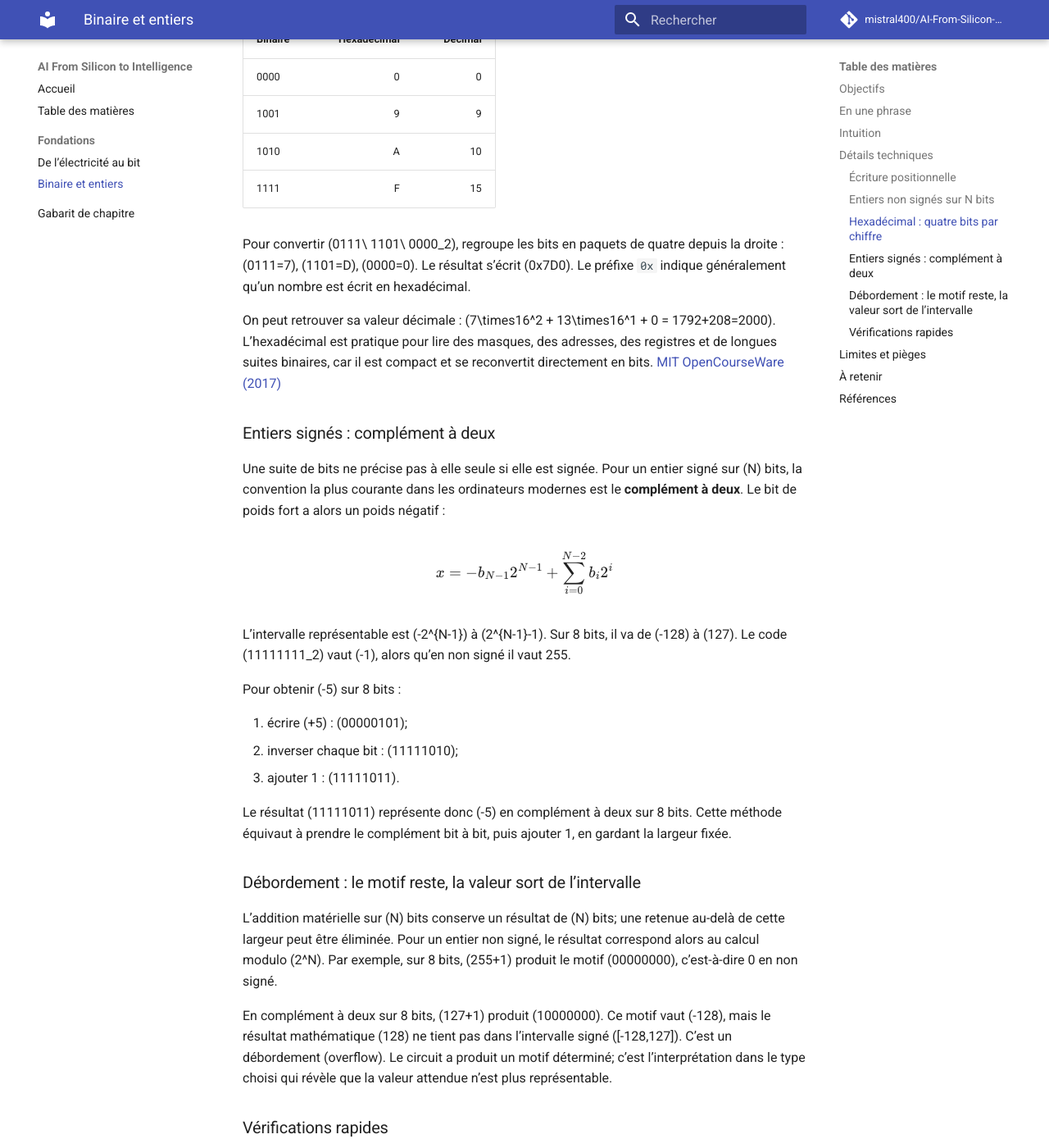
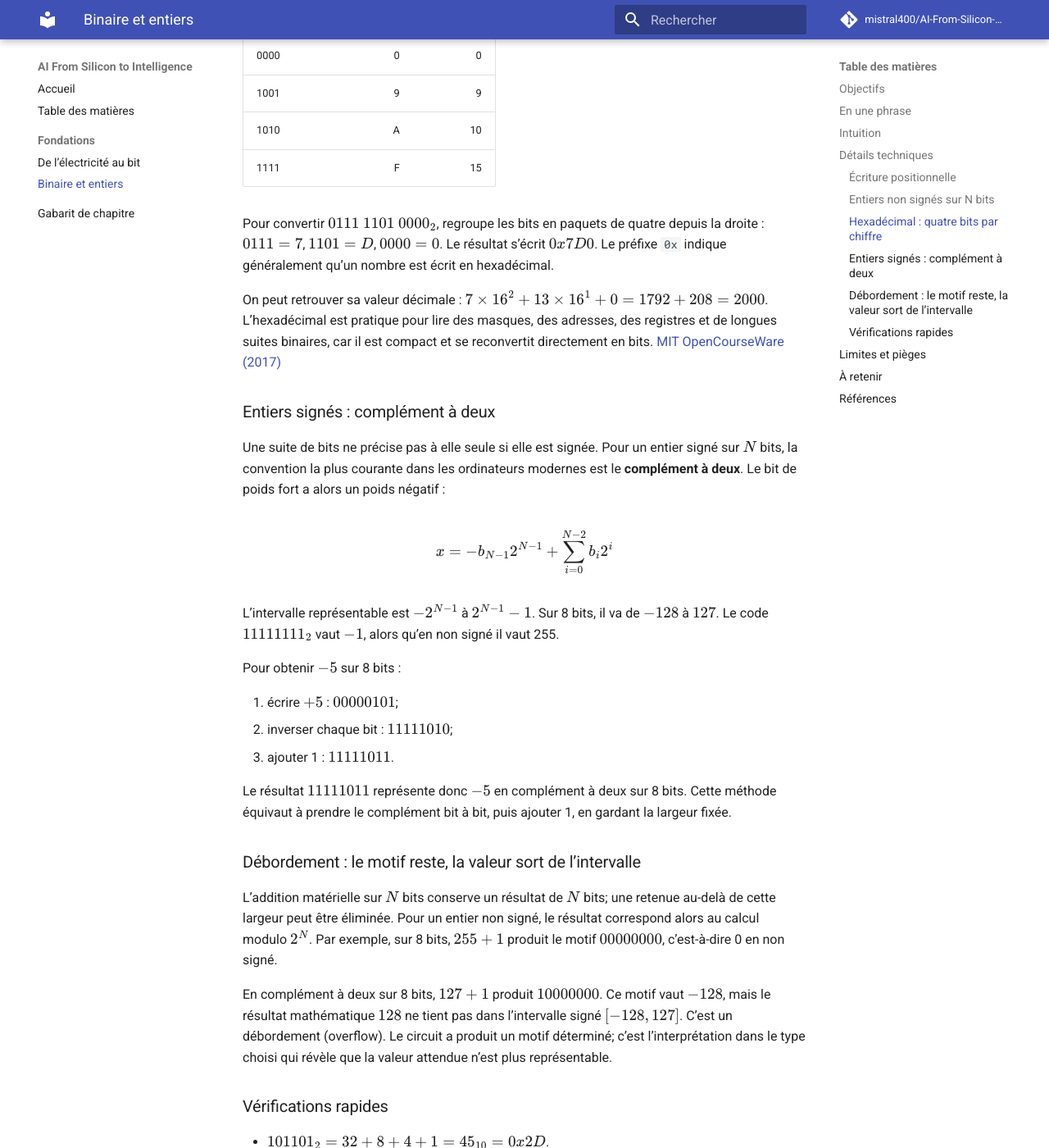
Before and after one commit to mistral400/AI-From-Silicon-to-Intelligence, an MkDocs documentation site: the page built from book/part-01-foundations/binary-and-integer-encoding.md, in a window 1280 px wide and 1400 px high, scrolled down 2175 px. Shown: the whole window at 82% size. Built offline with MkDocs 1.6.1 and Material for MkDocs 9.7.7, drawn with Linux system fonts in a browser that asks for light colours; comment, search, counter and statistics services are not loaded; some of the changed text lies outside the part shown.

Commit message:
docs: restore inline math delimiters in integer chapter

```diff
--- a/book/part-01-foundations/binary-and-integer-encoding.md
+++ b/book/part-01-foundations/binary-and-integer-encoding.md
@@ -31,19 +31,19 @@ Il faut donc distinguer trois choses :
 
 ### Écriture positionnelle
 
-Un nombre en base (b) est une somme de chiffres multipliés par les puissances de (b). Par exemple :
+Un nombre en base \(b\) est une somme de chiffres multipliés par les puissances de \(b\). Par exemple :
 
 \[
 352_{10} = 3\times10^2 + 5\times10^1 + 2\times10^0
 \]
 
-En base 2, les chiffres possibles sont 0 et 1, et les poids sont (2^0, 2^1, 2^2, \ldots). Ainsi :
+En base 2, les chiffres possibles sont 0 et 1, et les poids sont \(2^0, 2^1, 2^2, \ldots\). Ainsi :
 
 \[
 1101_2 = 1\times2^3 + 1\times2^2 + 0\times2^1 + 1\times2^0 = 13_{10}
 \]
 
-Pour convertir un entier décimal positif en binaire, on peut le décomposer en puissances de 2. Comme (13 = 8+4+1), les poids (8,4,2,1) donnent les bits (1,1,0,1), donc (13_{10}=1101_2).
+Pour convertir un entier décimal positif en binaire, on peut le décomposer en puissances de 2. Comme \(13 = 8+4+1\), les poids \(8,4,2,1\) donnent les bits \(1,1,0,1\), donc \(13_{10}=1101_2\).
 
 Les bits après la virgule utilisent des puissances négatives. Par exemple :
 
@@ -51,23 +51,23 @@ Les bits après la virgule utilisent des puissances négatives. Par exemple :
 0{,}101_2 = 1\times2^{-1} + 0\times2^{-2} + 1\times2^{-3} = 0{,}625_{10}
 \]
 
-Certaines fractions décimales n’ont pas d’écriture binaire finie, comme (0{,}1_{10}). Leur représentation informatique doit alors être arrondie; les nombres à virgule flottante seront traités séparément.
+Certaines fractions décimales n’ont pas d’écriture binaire finie, comme \(0{,}1_{10}\). Leur représentation informatique doit alors être arrondie; les nombres à virgule flottante seront traités séparément.
 
 ### Entiers non signés sur N bits
 
-Un entier binaire non signé sur (N) bits a la valeur :
+Un entier binaire non signé sur \(N\) bits a la valeur :
 
 \[
 x = \sum_{i=0}^{N-1} b_i 2^i
 \]
 
-où (b_i) vaut 0 ou 1. Son intervalle va de (0) à (2^N-1), car le plus petit code est composé uniquement de zéros et le plus grand uniquement de uns.
+où \(b_i\) vaut 0 ou 1. Son intervalle va de \(0\) à \(2^N-1\), car le plus petit code est composé uniquement de zéros et le plus grand uniquement de uns.
 
-Sur 4 bits, la valeur maximale est (2^4-1=15). Le code (1101_2) vaut 13. Sur 8 bits, le même motif devient (00001101_2) et vaut encore 13 : les zéros ajoutés à gauche conservent la valeur non signée, mais fixent une largeur de représentation.
+Sur 4 bits, la valeur maximale est \(2^4-1=15\). Le code \(1101_2\) vaut 13. Sur 8 bits, le même motif devient \(00001101_2\) et vaut encore 13 : les zéros ajoutés à gauche conservent la valeur non signée, mais fixent une largeur de représentation.
 
 ### Hexadécimal : quatre bits par chiffre
 
-La base 16 utilise les chiffres 0 à 9 puis les lettres A à F, où A vaut 10, B vaut 11, …, F vaut 15. Comme (16=2^4), un chiffre hexadécimal correspond exactement à quatre bits :
+La base 16 utilise les chiffres 0 à 9 puis les lettres A à F, où A vaut 10, B vaut 11, …, F vaut 15. Comme \(16=2^4\), un chiffre hexadécimal correspond exactement à quatre bits :
 
 | Binaire | Hexadécimal | Décimal |
 |---|---:|---:|
@@ -76,46 +76,46 @@ La base 16 utilise les chiffres 0 à 9 puis les lettres A à F, où A vaut 10, B
 | 1010 | A | 10 |
 | 1111 | F | 15 |
 
-Pour convertir (0111\ 1101\ 0000_2), regroupe les bits en paquets de quatre depuis la droite : (0111=7), (1101=D), (0000=0). Le résultat s’écrit (0x7D0). Le préfixe `0x` indique généralement qu’un nombre est écrit en hexadécimal.
+Pour convertir \(0111\ 1101\ 0000_2\), regroupe les bits en paquets de quatre depuis la droite : \(0111=7\), \(1101=D\), \(0000=0\). Le résultat s’écrit \(0x7D0\). Le préfixe `0x` indique généralement qu’un nombre est écrit en hexadécimal.
 
-On peut retrouver sa valeur décimale : (7\times16^2 + 13\times16^1 + 0 = 1792+208=2000). L’hexadécimal est pratique pour lire des masques, des adresses, des registres et de longues suites binaires, car il est compact et se reconvertit directement en bits. [MIT OpenCourseWare (2017)](#references)
+On peut retrouver sa valeur décimale : \(7\times16^2 + 13\times16^1 + 0 = 1792+208=2000\). L’hexadécimal est pratique pour lire des masques, des adresses, des registres et de longues suites binaires, car il est compact et se reconvertit directement en bits. [MIT OpenCourseWare (2017)](#references)
 
 ### Entiers signés : complément à deux
 
-Une suite de bits ne précise pas à elle seule si elle est signée. Pour un entier signé sur (N) bits, la convention la plus courante dans les ordinateurs modernes est le **complément à deux**. Le bit de poids fort a alors un poids négatif :
+Une suite de bits ne précise pas à elle seule si elle est signée. Pour un entier signé sur \(N\) bits, la convention la plus courante dans les ordinateurs modernes est le **complément à deux**. Le bit de poids fort a alors un poids négatif :
 
 \[
 x = -b_{N-1}2^{N-1} + \sum_{i=0}^{N-2} b_i2^i
 \]
 
-L’intervalle représentable est (-2^{N-1}) à (2^{N-1}-1). Sur 8 bits, il va de (-128) à (127). Le code (11111111_2) vaut (-1), alors qu’en non signé il vaut 255.
+L’intervalle représentable est \(-2^{N-1}\) à \(2^{N-1}-1\). Sur 8 bits, il va de \(-128\) à \(127\). Le code \(11111111_2\) vaut \(-1\), alors qu’en non signé il vaut 255.
 
-Pour obtenir (-5) sur 8 bits :
+Pour obtenir \(-5\) sur 8 bits :
 
-1. écrire (+5) : (00000101);
-2. inverser chaque bit : (11111010);
-3. ajouter 1 : (11111011).
+1. écrire \(+5\) : \(00000101\);
+2. inverser chaque bit : \(11111010\);
+3. ajouter 1 : \(11111011\).
 
-Le résultat (11111011) représente donc (-5) en complément à deux sur 8 bits. Cette méthode équivaut à prendre le complément bit à bit, puis ajouter 1, en gardant la largeur fixée.
+Le résultat \(11111011\) représente donc \(-5\) en complément à deux sur 8 bits. Cette méthode équivaut à prendre le complément bit à bit, puis ajouter 1, en gardant la largeur fixée.
 
 ### Débordement : le motif reste, la valeur sort de l’intervalle
 
-L’addition matérielle sur (N) bits conserve un résultat de (N) bits; une retenue au-delà de cette largeur peut être éliminée. Pour un entier non signé, le résultat correspond alors au calcul modulo (2^N). Par exemple, sur 8 bits, (255+1) produit le motif (00000000), c’est-à-dire 0 en non signé.
+L’addition matérielle sur \(N\) bits conserve un résultat de \(N\) bits; une retenue au-delà de cette largeur peut être éliminée. Pour un entier non signé, le résultat correspond alors au calcul modulo \(2^N\). Par exemple, sur 8 bits, \(255+1\) produit le motif \(00000000\), c’est-à-dire 0 en non signé.
 
-En complément à deux sur 8 bits, (127+1) produit (10000000). Ce motif vaut (-128), mais le résultat mathématique (128) ne tient pas dans l’intervalle signé ([-128,127]). C’est un débordement (overflow). Le circuit a produit un motif déterminé; c’est l’interprétation dans le type choisi qui révèle que la valeur attendue n’est plus représentable.
+En complément à deux sur 8 bits, \(127+1\) produit \(10000000\). Ce motif vaut \(-128\), mais le résultat mathématique \(128\) ne tient pas dans l’intervalle signé \([-128,127]\). C’est un débordement (overflow). Le circuit a produit un motif déterminé; c’est l’interprétation dans le type choisi qui révèle que la valeur attendue n’est plus représentable.
 
 ### Vérifications rapides
 
-- (101101_2 = 32+8+4+1=45_{10}=0x2D).
-- Sur 8 bits, (11110110_2) vaut 246 en non signé, mais (-10) en complément à deux.
-- Sur 5 bits, un non signé va de 0 à 31; un signé en complément à deux va de (-16) à 15.
+- \(101101_2 = 32+8+4+1=45_{10}=0x2D\).
+- Sur 8 bits, \(11110110_2\) vaut 246 en non signé, mais \(-10\) en complément à deux.
+- Sur 5 bits, un non signé va de 0 à 31; un signé en complément à deux va de \(-16\) à 15.
 
-Quand tu lis une donnée, note donc sa largeur, sa base et son type. « 11110110 » ne suffit pas : « 8 bits, binaire, signé en complément à deux » permet de conclure (-10).
+Quand tu lis une donnée, note donc sa largeur, sa base et son type. « 11110110 » ne suffit pas : « 8 bits, binaire, signé en complément à deux » permet de conclure \(-10\).
 
 ## Limites et pièges
 
 - Une suite de bits n’est pas automatiquement un nombre, un caractère ou une instruction; il faut connaître son format.
-- Le résultat d’une conversion doit préciser la base. Le nombre (10_2) vaut deux, tandis que (10_{10}) vaut dix.
+- Le résultat d’une conversion doit préciser la base. Le nombre \(10_2\) vaut deux, tandis que \(10_{10}\) vaut dix.
 - En complément à deux, il y a un seul zéro, mais une valeur négative supplémentaire par rapport aux valeurs positives.
 - Un débordement signé et une retenue non signée ne sont pas le même diagnostic. Ils dépendent de l’interprétation et de l’intervalle représentable.
 - Les entiers, fractions fixes et nombres à virgule flottante suivent des règles distinctes; ce chapitre couvre seulement les entiers et une fraction binaire simple.
```
Also changed, not shown: PROGRESS.md (+8 -7 lines), TODO.md (+1 -1 lines).
